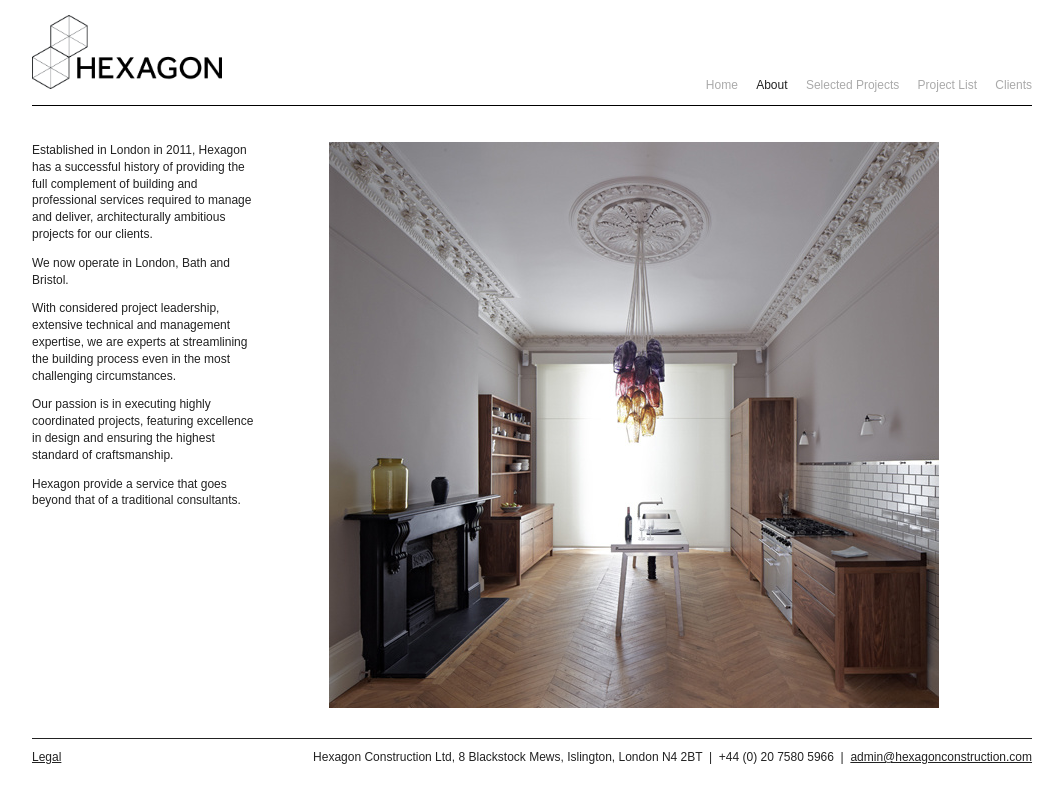
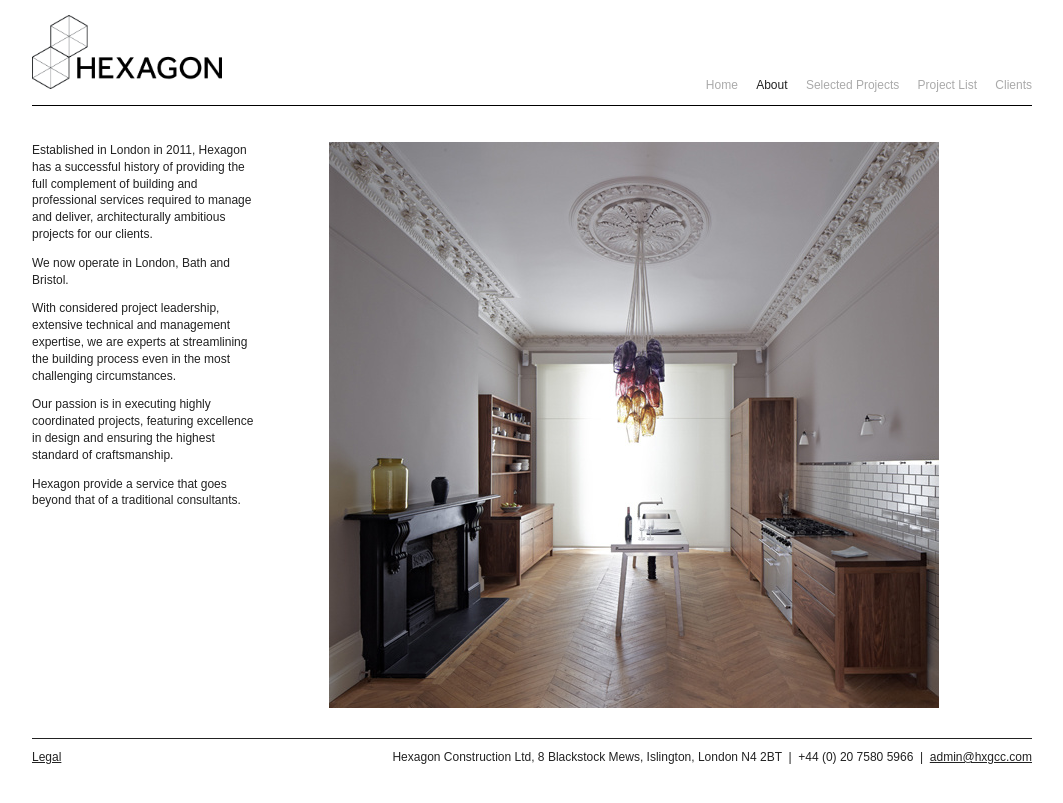
Before and after one commit to joeegan/hexagon-siteleaf, a Jekyll site: the page built from about.markdown, in a window 1280 px wide. Shown: the top 803 px of the page, without its empty margins (108-1171 px from the left). Built offline with Jekyll 4.4.1, drawn with Linux system fonts in a browser that asks for light colours; some web fonts are replaced.

Commit message:
Updated Config and 1 other file

```diff
--- a/CNAME
+++ b/CNAME
@@ -1 +1 @@
-hxgcc.com
+hexagon.associates
--- a/_config.yml
+++ b/_config.yml
@@ -57,5 +57,5 @@ defaults:
 encoding: UTF-8
 FooterAddress: 'Hexagon Construction Ltd, 8 Blackstock Mews, Islington, London N4
   2BT '
-FooterEmail: <a href="mailto:admin@hexagonconstruction.com">admin@hexagonconstruction.com</a>
+FooterEmail: <a href="mailto:admin@hxgcc.com">admin@hxgcc.com</a>
 FooterPhoneNumber: "+44 (0) 20 7580 5966"
```
